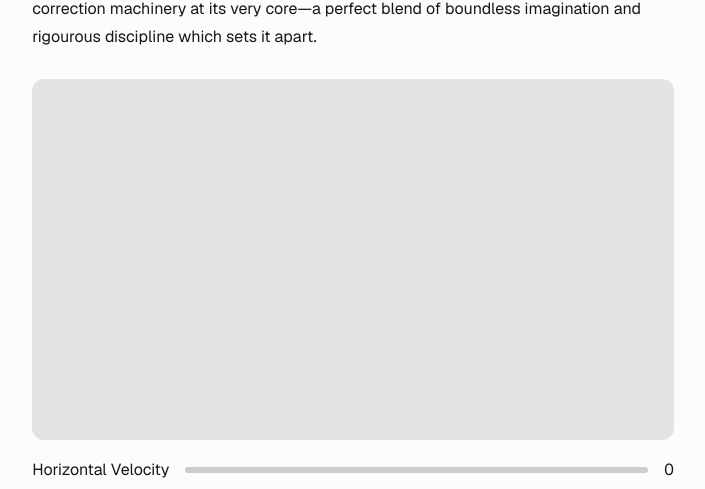
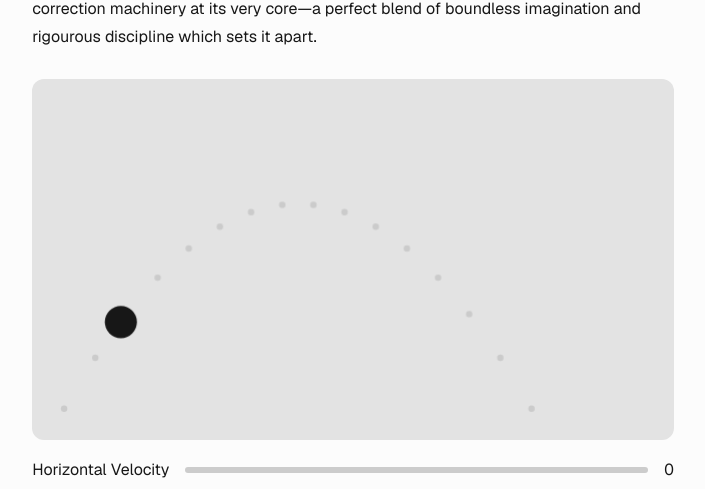
Before and after one commit to Karledo/karledo.github.io, a Next.js app: page /writing/the-beauty-of-mathematics-and-science in a window 1280 px wide. Shown: the part 792-1281 px from the top of the page, without its empty margins (287-992 px from the left). Built offline with nearby package versions, Linux system fonts and the light colour scheme.

Commit message:
Refactor kinematic sketch

```diff
--- a/app/writing/(content)/the-beauty-of-mathematics-and-science/components/kinematics.tsx
+++ b/app/writing/(content)/the-beauty-of-mathematics-and-science/components/kinematics.tsx
@@ -5,114 +5,94 @@ import { defaultSketch, Draw, Setup } from "@/components/default-sketch";
 import { StyledP5Container } from "@/components/p5-container";
 import P5 from "p5";
 
-const xVelocityRef = { current: 0 };
-const yVelocityRef = { current: 0 };
-const gravityRef = { current: 300 };
+const xVelocityRef = { current: 200 };
+const yVelocityRef = { current: 350 };
+const gravity = 300;
+const alpha = 0.2;
+const pathResolution = 15;
 
-type BallContext = {
-  p: P5;
-  diameter: number | (() => number);
-  position: P5.Vector;
-  velocity: P5.Vector;
-};
+let ball: Ball;
 
 class Ball {
   p: P5;
-  diameter: number | (() => number);
   position: P5.Vector;
   velocity: P5.Vector;
+  diameter: number;
 
-  constructor({ p, diameter, position, velocity }: BallContext) {
+  constructor(p: P5, position: P5.Vector, velocity: P5.Vector, diameter: number) {
     this.p = p;
-    this.diameter = diameter;
     this.position = position;
     this.velocity = velocity;
+    this.diameter = diameter;
   }
 
-  update() {
-    this.position.add(this.velocity.copy().mult(this.p.deltaTime / 1000));
-    const diameter = typeof this.diameter === "function" ? this.diameter() : this.diameter;
-    const radius = diameter / 2;
-
-    if (
-      this.position.x < 0 ||
-      this.position.x > this.p.width ||
-      this.position.y < 0 ||
-      this.position.y > this.p.height
-    ) {
-      this.position.set(50, this.p.height - radius);
-      this.velocity.set(xVelocityRef.current, -yVelocityRef.current);
-    }
+  reset() {
+    this.position.set(this.diameter, this.p.height - this.diameter);
+    this.velocity.set(xVelocityRef.current, -yVelocityRef.current);
   }
 
   drawPath() {
-    const diameter = typeof this.diameter == "function" ? this.diameter() : this.diameter;
-    const u = this.p.createVector(xVelocityRef.current, yVelocityRef.current);
-    const duration = (-2 * u.y) / -gravityRef.current;
-    const pathResolution = 10;
+    const duration = (-2 * -yVelocityRef.current) / gravity;
 
     for (let i = 0; i <= pathResolution; i++) {
-      const t = (i / pathResolution) * duration;
-      const x = u.x * t;
-      const y = u.y * t + (-gravityRef.current * t * t) / 2;
+      const frac = i / pathResolution;
+      const t = frac * duration;
+      const x = xVelocityRef.current * t;
+      const y = -yVelocityRef.current * t + 0.5 * gravity * t * t;
 
-      const color = getComputedStyle(document.documentElement).getPropertyValue("--foreground-300");
-
-      this.p.push();
-      this.p.fill(color);
-      this.p.translate(50, this.p.height - diameter / 2);
-      this.p.circle(x, -y, diameter * 0.2);
-      this.p.pop();
+      this.p.circle(this.diameter + x, this.p.height - this.diameter + y, this.diameter * 0.2);
     }
   }
 
   draw() {
-    const documentStyle = getComputedStyle(document.documentElement);
-    const foreground = documentStyle.getPropertyValue("--foreground-100");
-
-    const diameter = typeof this.diameter === "function" ? this.diameter() : this.diameter;
-
-    this.p.push();
-    this.p.fill(foreground);
-    this.p.circle(this.position.x, this.position.y, diameter);
-    this.p.pop();
+    this.p.circle(this.position.x, this.position.y, this.diameter);
   }
 }
 
-type State = {
-  ball: Ball;
+const setup: Setup = ({ p }) => {
+  p.colorMode(p.HSL);
+  p.rectMode(p.CORNERS);
+
+  const diameter = p.width * 0.05;
+  const position = p.createVector(diameter, p.height - diameter);
+  const velocity = p.createVector(0, 0);
+
+  ball = new Ball(p, position, velocity, diameter);
 };
 
-const setup: Setup<State> = ({ p, state }) => {
-  p.colorMode(p.HSL);
-
-  const diameter = () => p.width * 0.035;
-  const position = p.createVector(50, p.height - 50);
-  const velocity = p.createVector(xVelocityRef.current, -yVelocityRef.current);
-
-  const ball = new Ball({
-    p,
-    diameter,
-    position,
-    velocity,
-  });
-
-  state.ball = ball;
-};
-
-const draw: Draw<State> = ({ p, state }) => {
+const draw: Draw = ({ p }) => {
   p.clear();
   p.noStroke();
 
-  const ball = state.ball as Ball;
+  const documentStyle = getComputedStyle(document.documentElement);
+  const foreground = documentStyle.getPropertyValue("--foreground-100");
+  const foreground3 = documentStyle.getPropertyValue("--foreground-300");
+  const deltaTimeSeconds = p.deltaTime * 0.001;
 
-  ball.velocity.y += (gravityRef.current * p.deltaTime) / 1000;
-  ball.update();
+  ball.diameter = p.width * 0.05;
+  ball.velocity.y += gravity * deltaTimeSeconds;
+  ball.position.x += ball.velocity.x * deltaTimeSeconds;
+  ball.position.y += ball.velocity.y * deltaTimeSeconds;
+
+  const radius = ball.diameter / 2;
+  if (ball.position.x < radius || ball.position.y > p.height - radius) {
+    ball.reset();
+  }
+
+  p.push();
+  const color = p.color(foreground3);
+  color.setAlpha(alpha);
+  p.fill(color);
+  ball.drawPath();
+  p.pop();
+
+  p.push();
+  p.fill(foreground);
   ball.draw();
-  ball.drawPath();
+  p.pop();
 };
 
-const sketch = defaultSketch<State>({ setup, draw });
+const sketch = defaultSketch({ setup, draw });
 
 export function Kinematics() {
   return (
@@ -124,9 +104,9 @@ export function Kinematics() {
         min={0}
         step={0.01}
         max={5}
-        defaultValue={[0]}
-        mapFn={(value) => value * 100}
-        displayFn={(value) => value.toFixed(2)}
+        map={(value) => value * 100}
+        inverseMap={(value) => value * 0.01}
+        display={(value) => value.toFixed(2)}
       />
       <RefSlider
         sharedRef={yVelocityRef}
@@ -134,9 +114,9 @@ export function Kinematics() {
         min={0}
         step={0.01}
         max={5}
-        defaultValue={[0]}
-        mapFn={(value) => value * 100}
-        displayFn={(value) => value.toFixed(2)}
+        map={(value) => value * 100}
+        inverseMap={(value) => value * 0.01}
+        display={(value) => value.toFixed(2)}
       />
     </div>
   );
```
